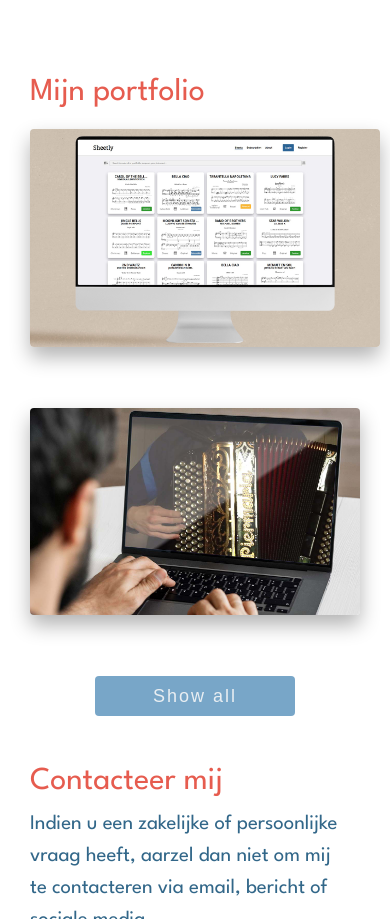
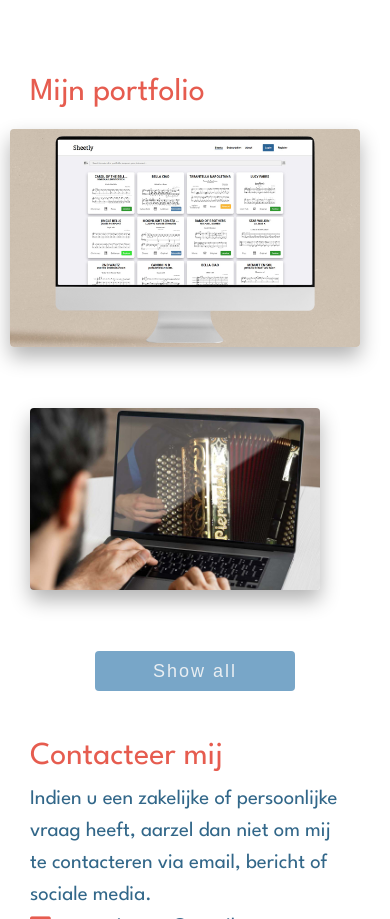
Before and after one commit to wynssimon/-wynssimon.github.io, a plain HTML site: page index.html in a window 390 px wide. Shown: the part 1184-2103 px from the top of the page. Drawn offline with Linux system fonts and the light colour scheme; a web font is replaced by a local one.

Commit message:
nog maar is

```diff
--- a/styles/styles.css
+++ b/styles/styles.css
@@ -164,7 +164,7 @@ main #bio p {
   display: flex;
   flex-wrap: wrap;
   margin-top: var(--standaardMarge);
-  justify-content: space-between;
+  justify-content: flex-start;
   position: relative;
   top: 50px;
 }
@@ -172,7 +172,7 @@ main #bio p {
   width: 400px;
 }
 #portfolioItems #item {
-  margin: 10px 0px 10px 0;
+  margin: 10px 40px 10px 0;
   max-width: 100%;
   max-height: 600px;
   height: auto;
@@ -358,7 +358,7 @@ main #contactItems div {
     margin-bottom: 20px;
   }
   #portfolioItems {
-    justify-content: space-between;
+    justify-content: center;
   }
 }
 @media (max-width: 1100px) {
@@ -366,7 +366,7 @@ main #contactItems div {
     width: 350px;
   }
   #portfolioItems {
-    justify-content: space-between;
+    justify-content: center;
   }
 }
 @media (max-width: 600px) {
```
Also changed, not shown: index.html (+0 -1 lines).
